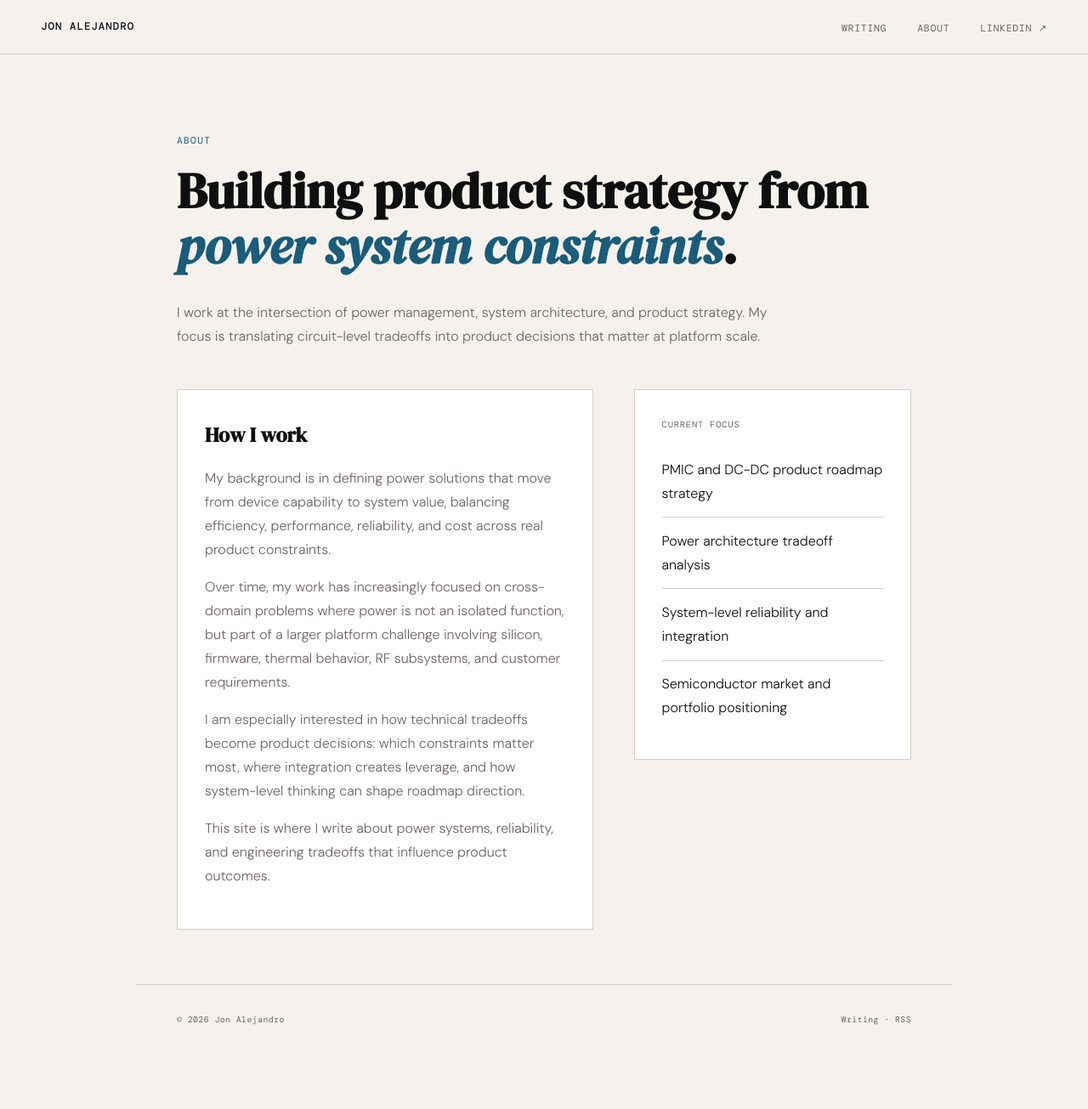
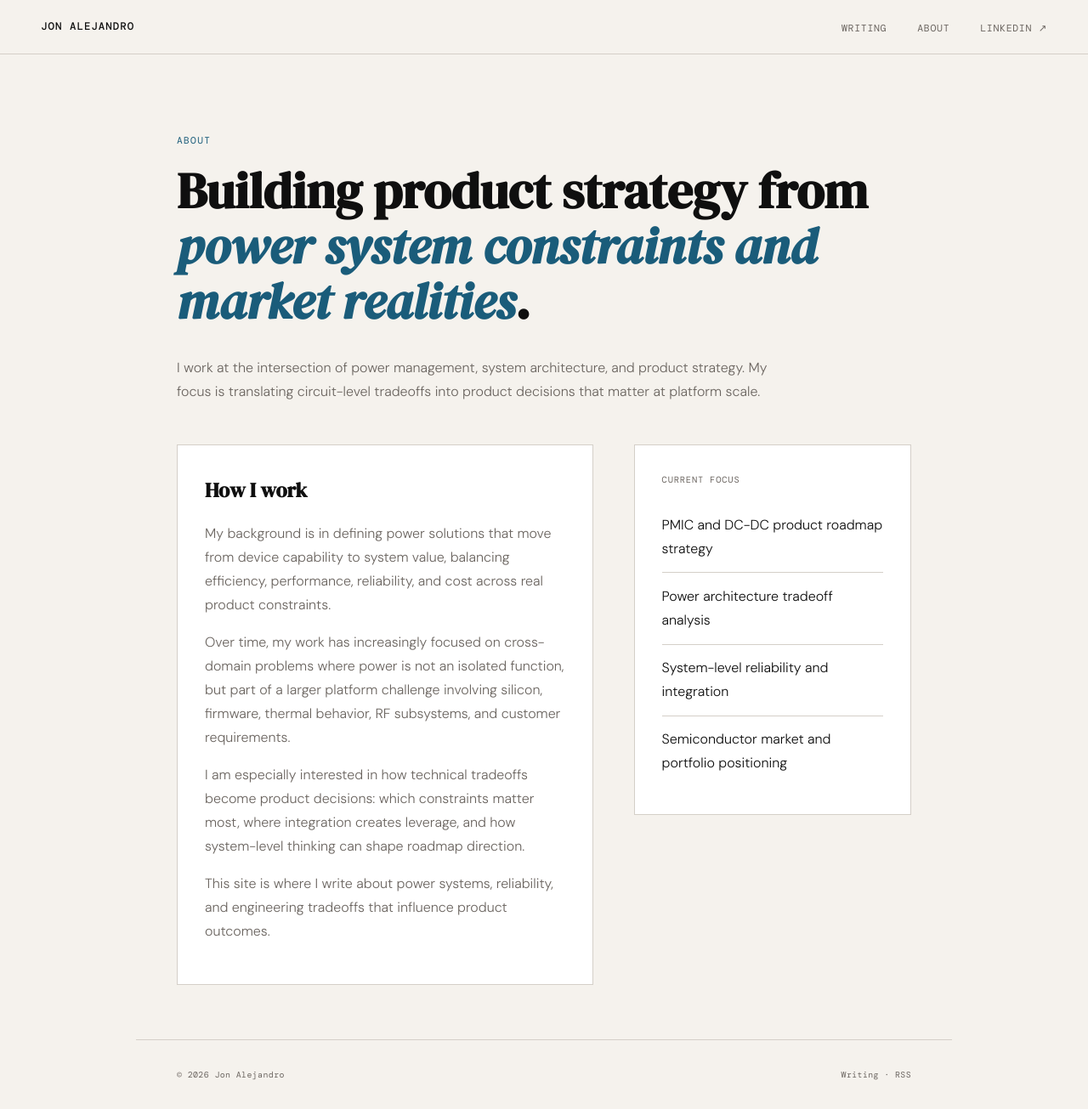
Before and after one commit to jonalejandro/jonalejandro.github.io, a Jekyll site: the page built from _pages/about.md, in a window 1280 px wide and 1305 px high. Shown: the whole window at 85% size. Built offline with Jekyll 4.4.1, drawn with Linux system fonts in a browser that asks for light colours.

Commit message:
Update about.md

```diff
--- a/_pages/about.md
+++ b/_pages/about.md
@@ -59,7 +59,7 @@ permalink: /about/
   <main class="page">
     <div class="eyebrow">About</div>
     <h1>Building product strategy from
-      <em style="font-style:italic;color:var(--accent)">power system constraints</em>.</h1>
+      <em style="font-style:italic;color:var(--accent)">power system constraints and market realities</em>.</h1>
     <p class="intro">I work at the intersection of power management, system architecture, and product strategy. My focus is translating circuit-level tradeoffs into product decisions that matter at platform scale.</p>
 
     <div class="grid">
```
